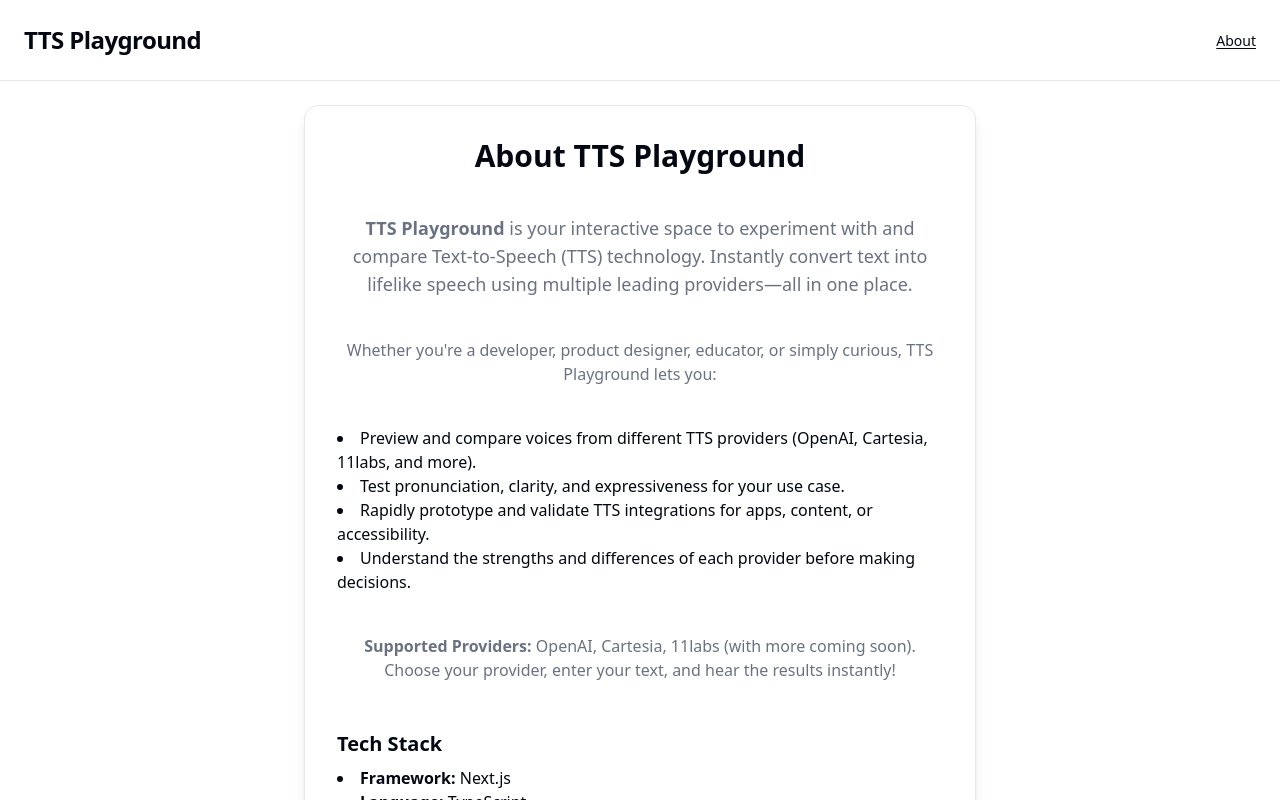
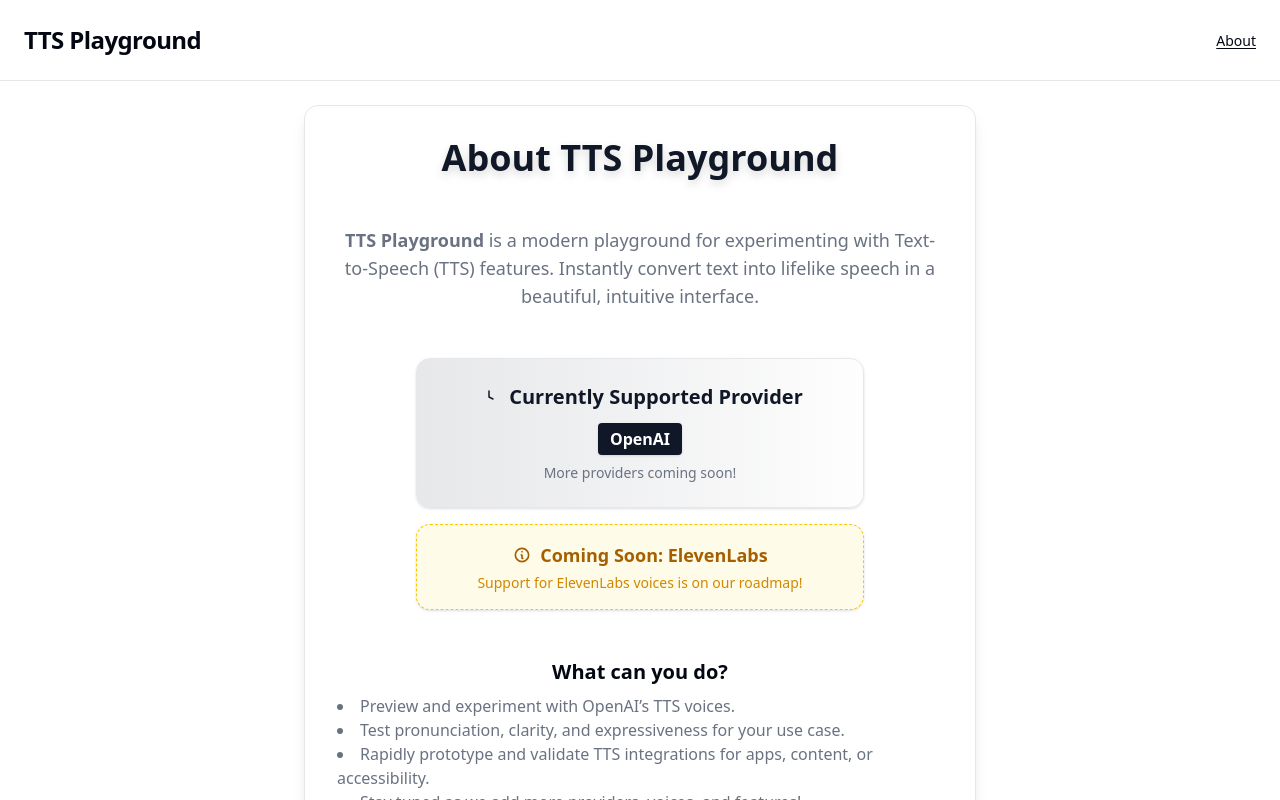
Before and after one commit to onlyoneaman/ttsplayground, a Next.js app: page /about in a window 1280 px wide. Shown: the top 800 px of the page. Built offline with nearby package versions, Linux system fonts and the light colour scheme.

Commit message:
About Us Page

```diff
--- a/src/app/about/page.tsx
+++ b/src/app/about/page.tsx
@@ -12,22 +12,42 @@
   return (
     <main className={cn("flex flex-col items-center justify-center min-h-screen bg-background p-6")}>
       <Card className="max-w-2xl w-full p-8 shadow-lg border bg-card">
-        <h1 className="text-3xl font-bold mb-4 text-center">About TTS Playground</h1>
-        <p className="mb-4 text-lg text-muted-foreground text-center">
-          <b>TTS Playground</b> is your interactive space to experiment with and compare Text-to-Speech (TTS) technology. Instantly convert text into lifelike speech using multiple leading providers—all in one place.
+        <h1 className="text-4xl font-extrabold mb-6 text-center text-primary drop-shadow-lg">About TTS Playground</h1>
+        <p className="mb-6 text-lg text-center text-muted-foreground">
+          <span className="font-semibold">TTS Playground</span> is a modern playground for experimenting with Text-to-Speech (TTS) features. Instantly convert text into lifelike speech in a beautiful, intuitive interface.
         </p>
-        <p className="mb-4 text-base text-muted-foreground text-center">
-          {"Whether you're a developer, product designer, educator, or simply curious, TTS Playground lets you:"}
-        </p>
-        <ul className="mb-4 text-base list-disc list-inside">
-          <li>Preview and compare voices from different TTS providers (OpenAI, Cartesia, 11labs, and more).</li>
-          <li>Test pronunciation, clarity, and expressiveness for your use case.</li>
-          <li>Rapidly prototype and validate TTS integrations for apps, content, or accessibility.</li>
-          <li>Understand the strengths and differences of each provider before making decisions.</li>
-        </ul>
-        <p className="mb-6 text-base text-muted-foreground text-center">
-          <b>Supported Providers:</b> OpenAI, Cartesia, 11labs (with more coming soon). Choose your provider, enter your text, and hear the results instantly!
-        </p>
+        <div className="mb-6 flex flex-col items-center gap-4">
+          <div className="rounded-xl bg-gradient-to-r from-primary/10 to-secondary/10 p-6 w-full max-w-md text-center border border-border shadow-sm">
+            <span className="inline-flex items-center gap-2 text-xl font-bold text-primary">
+              <svg xmlns="http://www.w3.org/2000/svg" fill="none" viewBox="0 0 24 24" strokeWidth={1.5} stroke="currentColor" className="w-6 h-6">
+                <path strokeLinecap="round" strokeLinejoin="round" d="M12 6v6l4 2" />
+              </svg>
+              Currently Supported Provider
+            </span>
+            <div className="mt-2 mb-2">
+              <span className="inline-block rounded bg-primary px-3 py-1 text-white font-semibold text-base shadow">OpenAI</span>
+            </div>
+            <span className="block text-sm text-muted-foreground mt-2">More providers coming soon!</span>
+          </div>
+          <div className="rounded-xl border border-dashed border-yellow-400 bg-yellow-50 p-4 w-full max-w-md text-center shadow-sm flex flex-col items-center">
+            <span className="inline-flex items-center gap-2 text-lg font-semibold text-yellow-700">
+              <svg xmlns="http://www.w3.org/2000/svg" fill="none" viewBox="0 0 24 24" strokeWidth={2} stroke="currentColor" className="w-5 h-5">
+                <path strokeLinecap="round" strokeLinejoin="round" d="M13 16h-1v-4h-1m1-4h.01M12 20a8 8 0 100-16 8 8 0 000 16z" />
+              </svg>
+              Coming Soon: ElevenLabs
+            </span>
+            <span className="mt-1 text-sm text-yellow-600">Support for ElevenLabs voices is on our roadmap!</span>
+          </div>
+        </div>
+        <div className="mb-6">
+          <h2 className="text-xl font-semibold mb-2 text-center">What can you do?</h2>
+          <ul className="text-base list-disc list-inside text-muted-foreground">
+            <li>Preview and experiment with OpenAI’s TTS voices.</li>
+            <li>Test pronunciation, clarity, and expressiveness for your use case.</li>
+            <li>Rapidly prototype and validate TTS integrations for apps, content, or accessibility.</li>
+            <li>Stay tuned as we add more providers, voices, and features!</li>
+          </ul>
+        </div>
         <div className="mb-6">
           <h2 className="text-xl font-semibold mb-2">Tech Stack</h2>
           <ul className="text-base list-disc list-inside">
```
